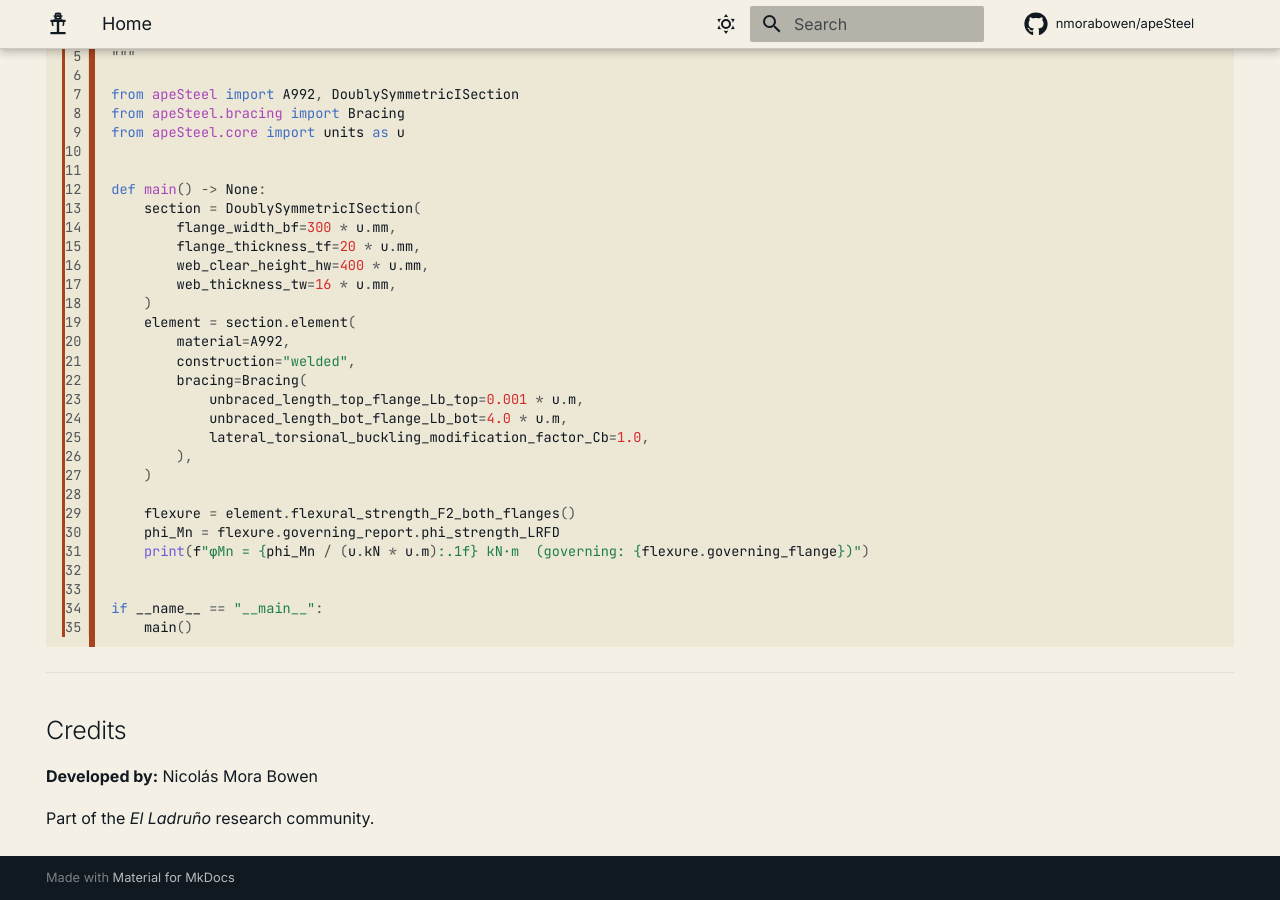
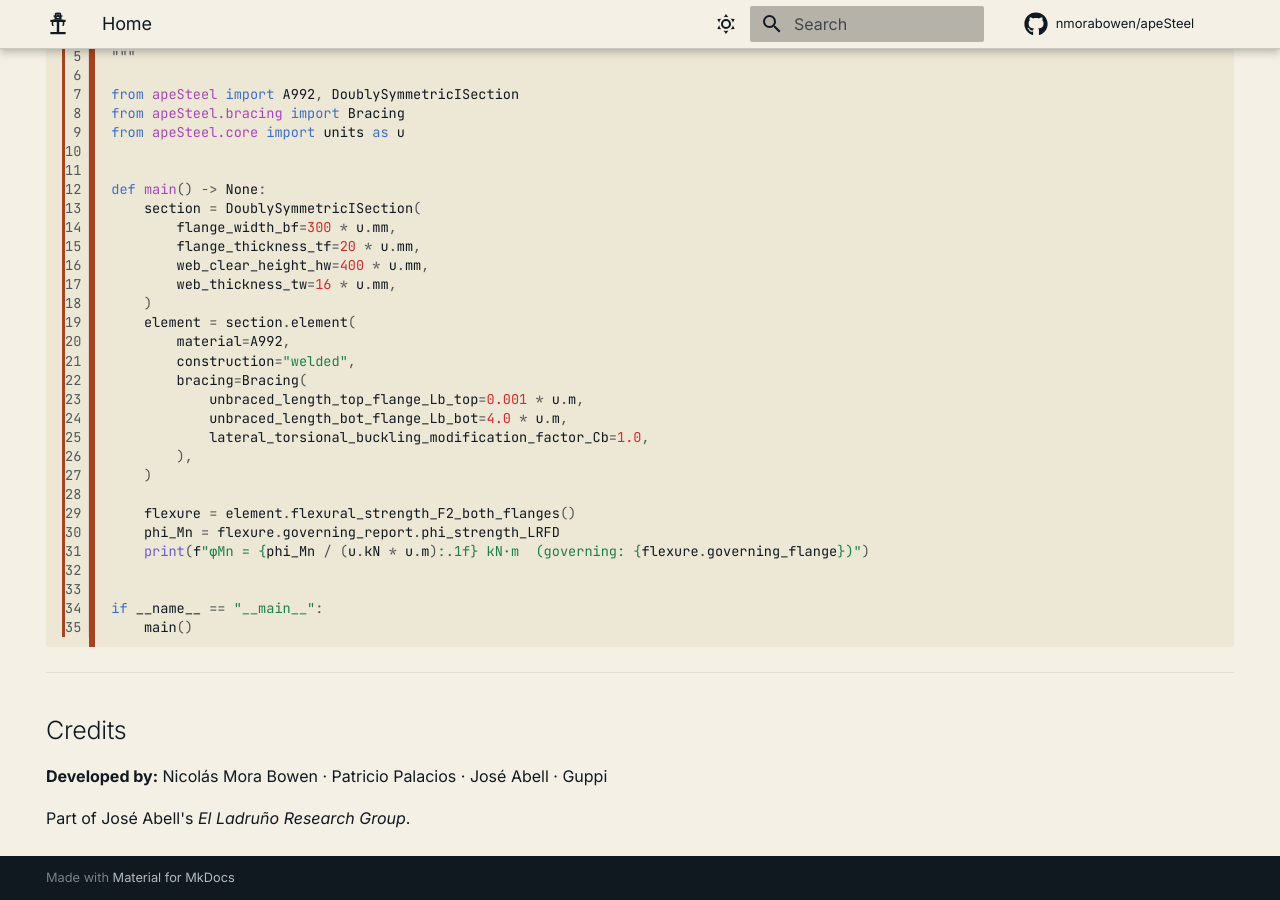
Before and after one commit to sahilkur36/apeSteel, an MkDocs documentation site: the page built from docs/index.md, in a window 1280 px wide and 900 px high, scrolled down 2071 px. Built offline with MkDocs 1.6.1 and Material for MkDocs 9.7.7, drawn with Linux system fonts in a browser that asks for light colours; comment, search, counter and statistics services are not loaded.

Commit message:
docs: credit the full ape* author team
Mirrors apeGmsh's credit line so the family attribution reads
consistently across sibling libraries.

Co-Authored-By: Claude Opus 4.7 (1M context) <noreply@anthropic.com>

```diff
--- a/docs/index.md
+++ b/docs/index.md
@@ -149,6 +149,6 @@ hide:
 
 ## Credits
 
-**Developed by:** Nicolás Mora Bowen
+**Developed by:** Nicolás Mora Bowen · Patricio Palacios · José Abell · Guppi
 
-Part of the *El Ladruño* research community.
+Part of José Abell's *El Ladruño Research Group*.
```
